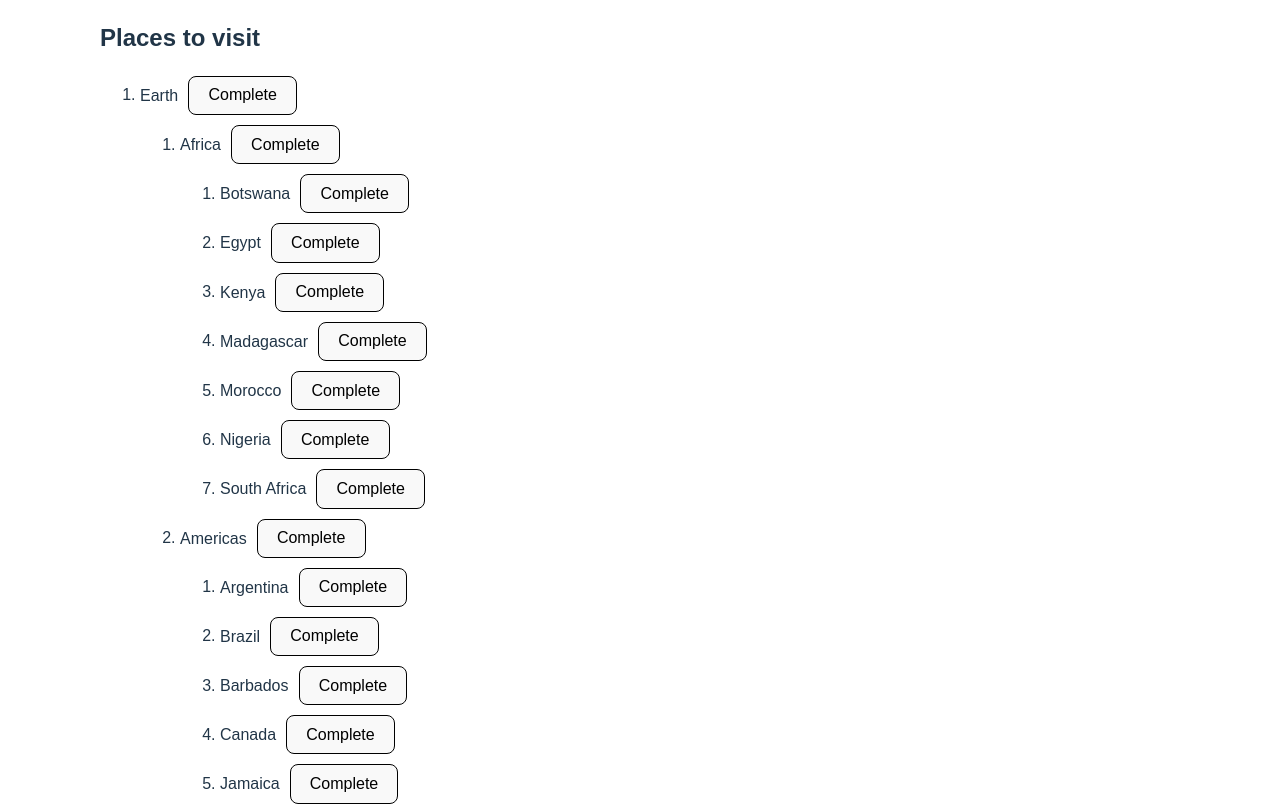
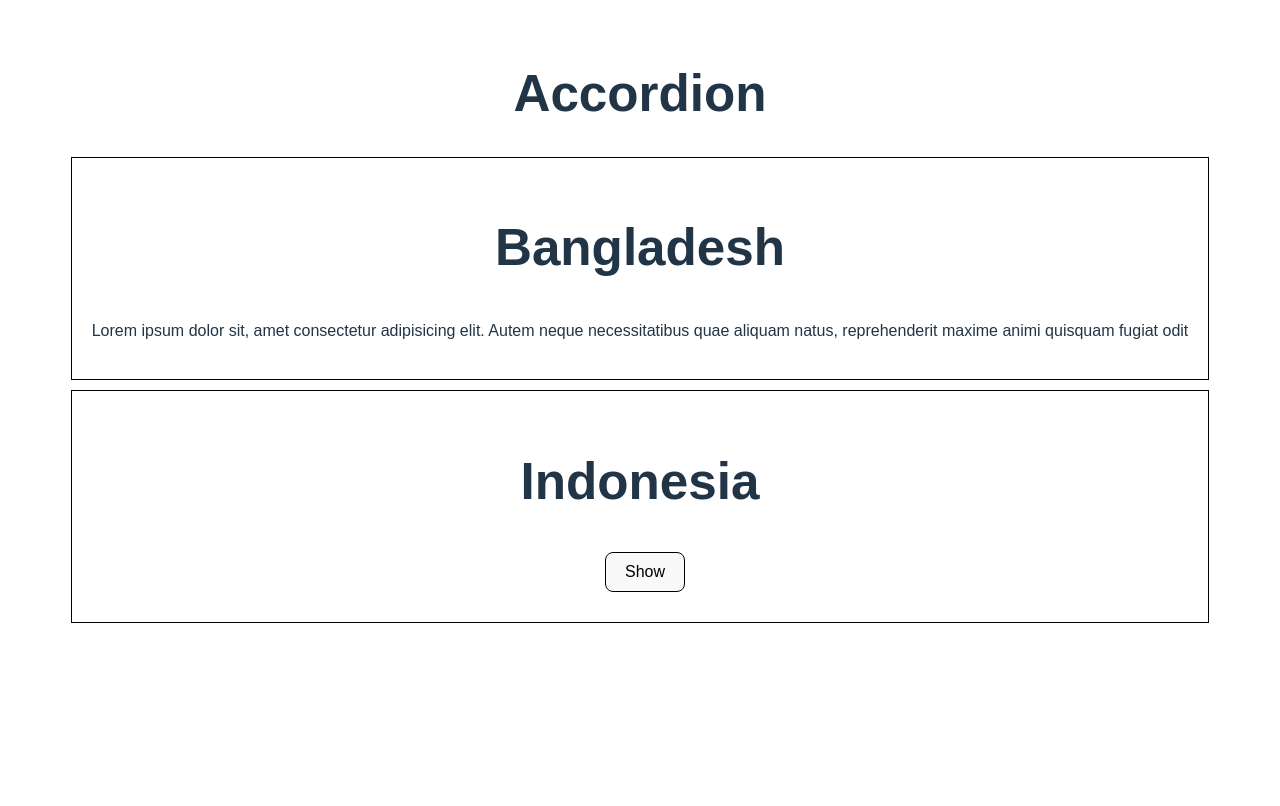
Before and after one commit to devmohidul/react30, a React (Vite) app: page / in a window 1280 px wide. Shown: the top 806 px of the page. Built offline with nearby package versions, Linux system fonts and the light colour scheme.

Commit message:
Accordion Project Complete

```diff
--- a/src/App.css
+++ b/src/App.css
@@ -1,10 +1,16 @@
-/* #root {
+#root {
   max-width: 1280px;
   margin: 0 auto;
   padding: 2rem;
   text-align: center;
 }
+.panel {
+  border: 1px solid black;
+  padding: 20px;
+  margin-bottom: 10px;
+}
 
+/*
 .logo {
   height: 6em;
   padding: 1.5em;
--- a/src/App.jsx
+++ b/src/App.jsx
@@ -1,10 +1,10 @@
 import "./App.css";
-import TravelPlan from "./Components/TravelPlan";
+import Accordion from "./Components/Accordion";
 
 function App() {
   return (
     <>
-      <TravelPlan />
+      <Accordion />
     </>
   );
 }
--- /dev/null
+++ b/src/Components/Accordion.jsx
@@ -0,0 +1,28 @@
+import { useState } from "react";
+import Panel from "./Panel";
+
+export default function Accordion() {
+  const [activeIndex, setActiveIndex] = useState(0);
+  return (
+    <div className="">
+      <h1>Accordion</h1>
+      <Panel
+        title="Bangladesh"
+        isActive={activeIndex === 0 && true}
+        onActive={() => setActiveIndex(0)}
+      >
+        Lorem ipsum dolor sit, amet consectetur adipisicing elit. Autem neque
+        necessitatibus quae aliquam natus, reprehenderit maxime animi quisquam
+        fugiat odit
+      </Panel>
+      <Panel
+        title="Indonesia"
+        isActive={activeIndex === 1 && true}
+        onActive={() => setActiveIndex(1)}
+      >
+        Indonesia is a one of the most beautiful country in the world. People
+        are also very nice and most of them are followed are islamic rules.
+      </Panel>
+    </div>
+  );
+}
--- /dev/null
+++ b/src/Components/Panel.jsx
@@ -0,0 +1,16 @@
+/* eslint-disable react/prop-types */
+
+export default function Panel({ title, children, isActive, onActive }) {
+  return (
+    <section className="panel">
+      <h1>{title}</h1>
+      {isActive ? (
+        <p>{children}</p>
+      ) : (
+        <button className="buttonStyle" onClick={onActive}>
+          Show
+        </button>
+      )}
+    </section>
+  );
+}
```
